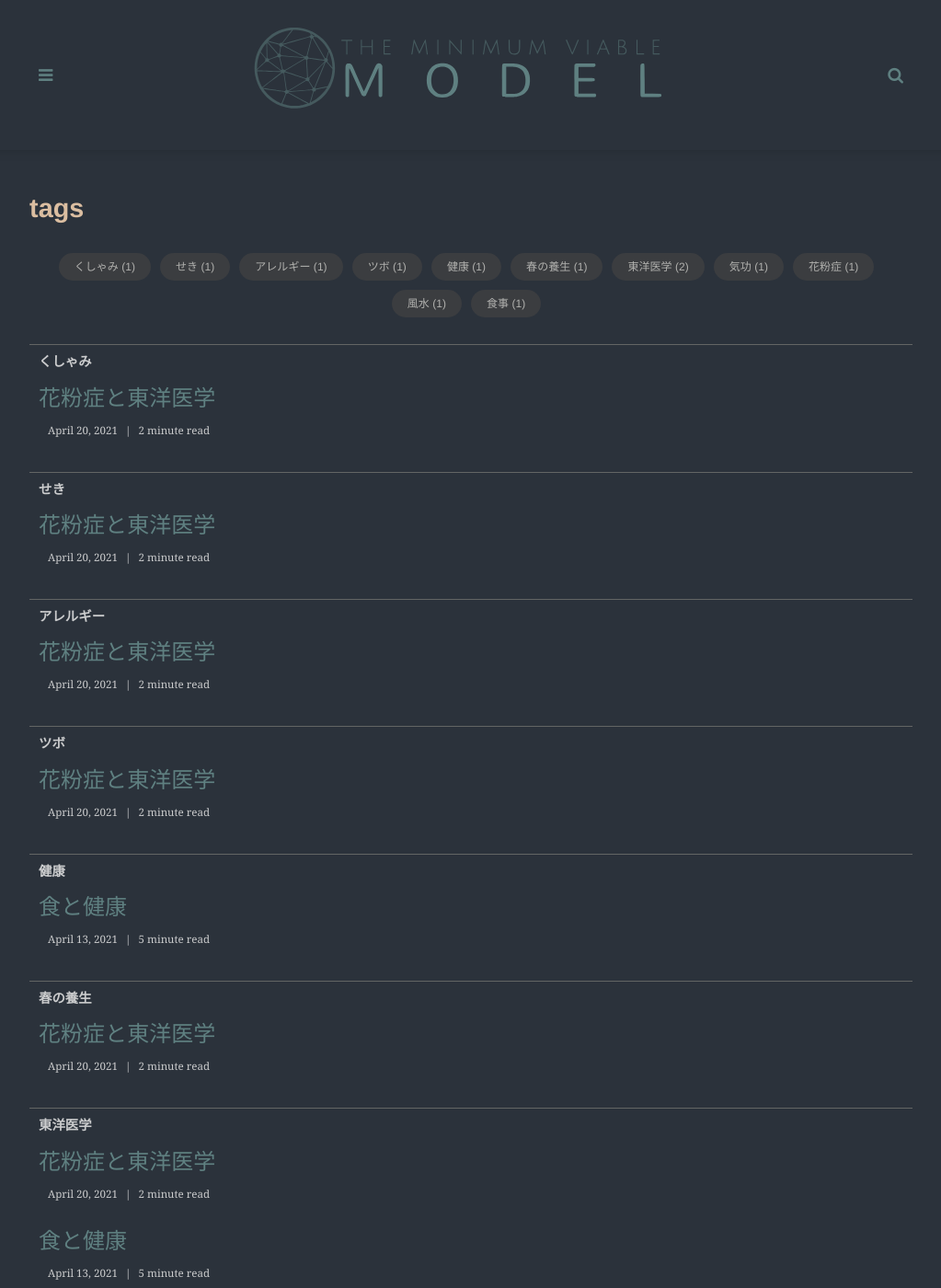
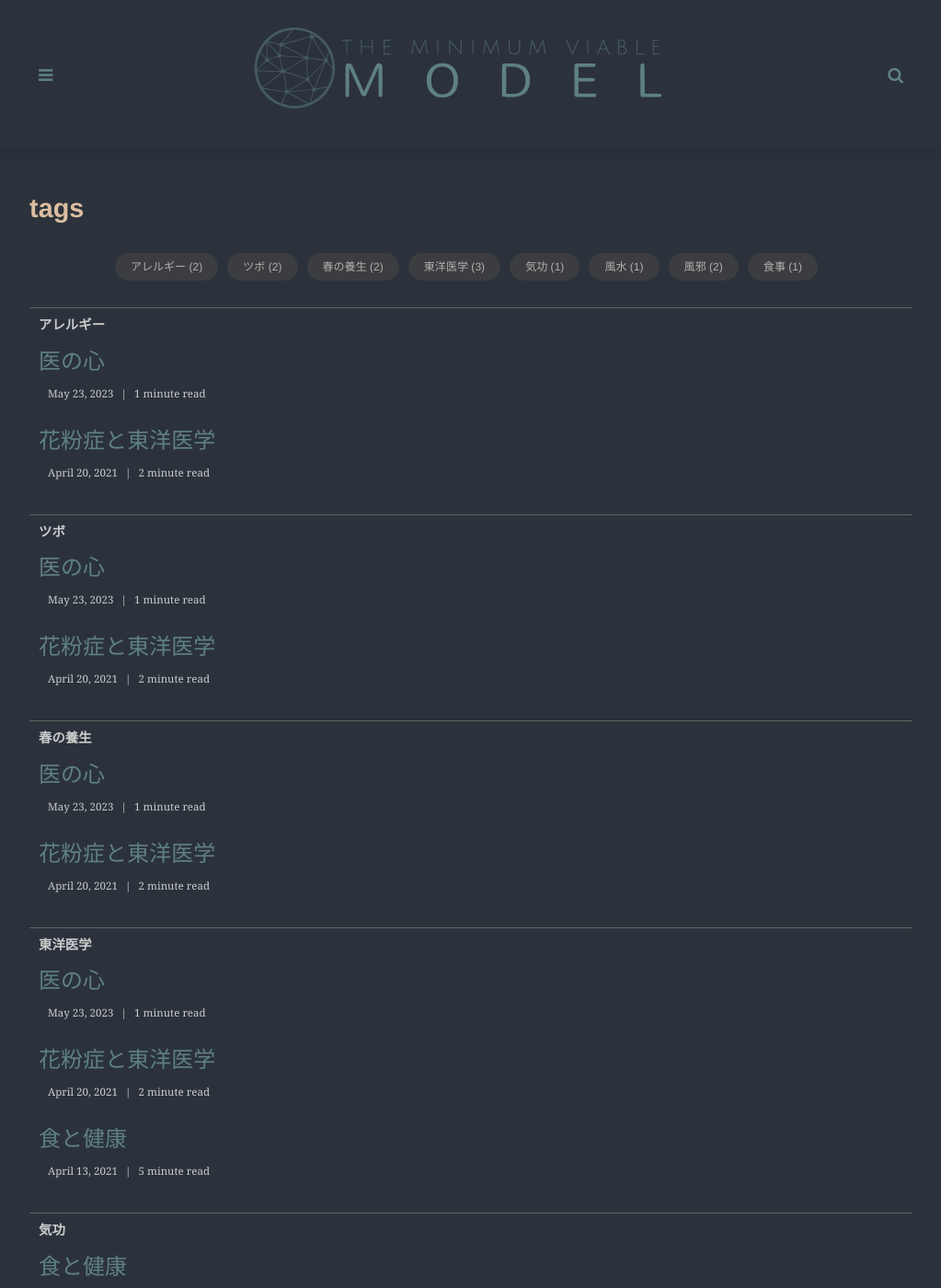
Before and after one commit to Tat1990/kmk.github.io, a Jekyll site: the page built from _pages/tags.html, in a window 1280 px wide and 1400 px high. Shown: the whole window at 92% size, without its empty margins (128-1151 px from the left). Built offline with Jekyll 4.4.1, drawn with Linux system fonts in a browser that asks for light colours; some web fonts are replaced; part of the change alters nothing that is shown; some of the changed text lies outside the part shown.

Commit message:
医の心

```diff
--- a/_config.yml
+++ b/_config.yml
@@ -31,7 +31,7 @@ about-author: はり師、きゅう師、あん摩マッサージ指圧師。東
 # Contact links
 email: info@kmk-acu.com # Add your Email address
 phone: # Add your Phone number
-website: https://photo.kmk-acu.com # Add your website
+website: https://journal.kmk-acu.com # Add your website
 linkedin:  # Add your Linkedin handle
 github:  # Add your Github handle
 twitter: '@' # Add your Twitter handle
--- a/_posts/2021-04-13-食と健康.md
+++ b/_posts/2021-04-13-食と健康.md
@@ -4,7 +4,7 @@ read_time: true
 show_date: true
 date: 2021-04-13
 img: posts/kanpo.jpg
-tags: [健康, 東洋医学, 気功, 風水, 食事 ]
+tags: [東洋医学, 気功, 風水, 食事 ]
 category: opinion
 description: "食と健康について考えたいと思います"
 ---
--- a/_posts/2021-04-20-花粉症と東洋医学.md
+++ b/_posts/2021-04-20-花粉症と東洋医学.md
@@ -4,7 +4,7 @@ read_time: true
 show_date: true
 date: 2021-04-20
 img: posts/kafun.jpg
-tags: [東洋医学, 春の養生, 花粉症, アレルギー, ツボ, くしゃみ, せき]
+tags: [東洋医学, 春の養生, アレルギー, ツボ, 風邪]
 category: opinion
 description: "春の辛い症状はツボ押しで乗り切ろう"
 ---
--- /dev/null
+++ b/_posts/2023-05-23-医の心.md
@@ -0,0 +1,34 @@
+---
+layout: post
+read_time: true
+show_date: true
+img: posts/kafun.jpg
+tags: [東洋医学, 春の養生, アレルギー, ツボ, 風邪]
+category: opinion
+description: "常に初心に立ち返りたい"
+---
+
+今日で、はりきゅうサロンくるみの樹開業から一周年となった。
+そこで今一度、私が業界に携われていることに感謝するとともにまだまだ未熟者でありながら、されこそ初心を忘れるなという世阿弥の言葉に従いたいと思う。
+
+### 大医にみる心構え
+
+千金方には、大医が病を治療するに当たっては、必ず精神を安らかにし、心を落ち着けて、利己的な欲求の心をなくし、まず大きい慈悲自愛の心を発し、あまねく人々疾病を救うことを誓い願うべきだとある。
+
+もし病気にかかった者が来て救いを求めるなら、その人の性別、貴賤、美醜、善人と悪人、怨敵もしくは怨敵と親しい人々などという理由で差別があってはならない。
+みな同じ態度で親が子をみるようにしなくてはならない。
+病人の苦悩を見ては、自分が苦しむような気持で悲しみ、自分の利益とか、名誉とかを考えてはならない。
+
+昔、老子が言った。
+人が陽徳を行えば他の人がそれを知って報いてくれる。
+もし人が陰徳を行えば、人間なかまではわからないが鬼神が報いてくれる。人が陽悪を行えば人間のなかまで報い、人が陰悪を行えば鬼神がこれに報いる、と。
+
+### 祈りつづけ
+
+今一度、上記のことを頭に叩き込みつつ、今後も邁進していきたい。
+
+>宗教上においての本来の意味は「宣言すること」または「感謝すること」と言われています。
+>日本語の「いのり」の語源は「生きる（い）ことを宣べる（のり）」
+>つまり、自分の行動を宣言することなのです。
+
+<small>引用元[祈りの本当の意味とは？「いのり」に秘められた語源、願いとの違い](https://mainomichi.com/mblog/about-prayer/)</small>
```
